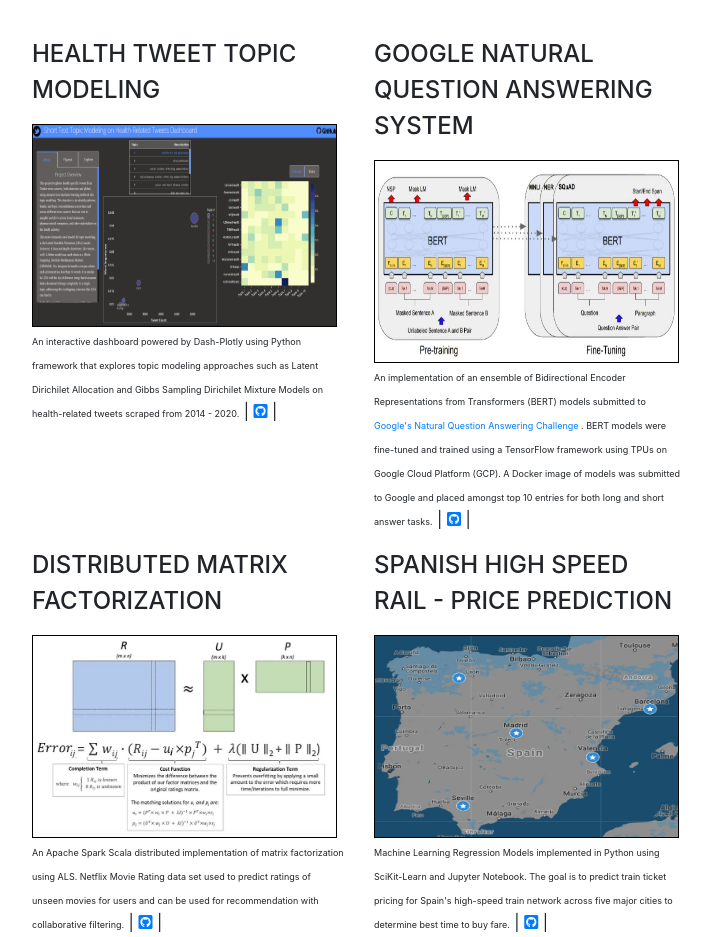
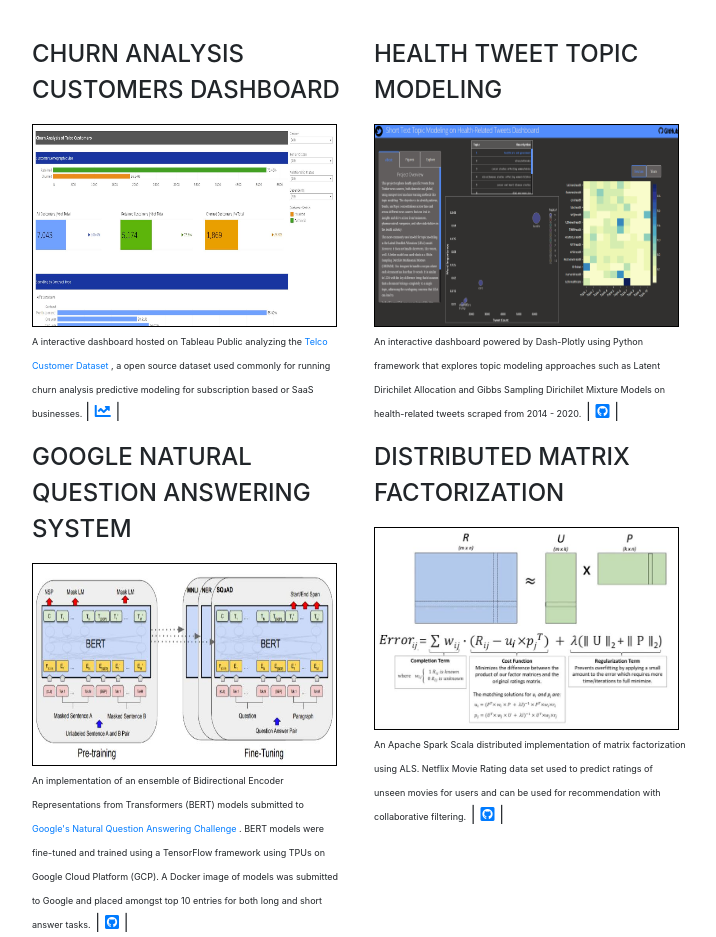
Before and after one commit to bicachu/portfolio, a website with bundled scripts: page index.html in a window 1280 px wide. Shown: the part 2500-3437 px from the top of the page, without its empty margins (303-1019 px from the left). Built offline with nearby package versions, Linux system fonts and the light colour scheme; a web font is replaced by a local one.

Commit message:
add tableau dashboard churn analysis project

```diff
--- a/index.html
+++ b/index.html
@@ -316,6 +316,23 @@
         <div class="container">
           <div class = "row">
             <div class="col-sm">
+              <div class="subheading mb-3">Churn Analysis Customers Dashboard</div>
+              <a href="https://public.tableau.com/profile/iancu.bica#!/vizhome/ChurnAnalysisofTelcoCustomers/CustomerDemographics">
+              <img class="img" src="img\churn-dashboard.JPG" alt="" width="305" height="203">
+              </a>
+              <p> <span style="font-size: xx-small; ">
+                A interactive dashboard hosted on Tableau Public analyzing the
+                 <a href = "https://www.kaggle.com/blastchar/telco-customer-churn">
+                    Telco Customer Dataset
+                  </a>, a open source dataset used commonly for running churn analysis predictive modeling for
+                subscription based or SaaS businesses.
+                </span>
+                |<a href="https://public.tableau.com/profile/iancu.bica#!/vizhome/ChurnAnalysisofTelcoCustomers/CustomerDemographics">
+                  <i class="fas fa-chart-line"></i>
+                </a>|
+              </p>
+            </div>
+          <div class="col-sm">
             <div class="subheading mb-3">Health Tweet Topic Modeling</div>
             <a href="https://health-tweets-topics.herokuapp.com/">
               <img class="img" src="img\sttm-dashboard-demo.gif" alt="" width="305" height="203">
@@ -329,6 +346,8 @@
               </a>|
             </p>
               </div>
+          </div>
+          <div class = "row">
             <div class="col-sm">
               <div class="subheading mb-3">Google Natural Question Answering System </div>
               <img class="img" src="img/bert_architecture.JPG" alt="" width="305" height="203">
@@ -344,8 +363,6 @@
                 </a>|
               </p>
             </div>
-          </div>
-          <div class = "row">
             <div class="col-sm">
               <div class="subheading mb-3">Distributed Matrix Factorization</div>
               <img class="img" src="img/matrix-factorization-diagram.jpg" alt="" width="305" height="203">
@@ -358,6 +375,8 @@
                 </a>|
               </p>
             </div>
+          </div>
+          <div class = "row">
             <div class="col-sm">
               <div class="subheading mb-3">Spanish High Speed Rail - Price Prediction</div>
               <img class="img" src="img/spain-renfe-cities.jpg" alt="" width="305" height="203">
@@ -370,8 +389,6 @@
                 </a>|
               </p>
             </div>
-          </div>
-          <div class = "row">
             <div class="col-sm">
               <div class="subheading mb-3">Page Rank Distributed Algorithm</div>
               <img class="img" src="img/page-rank.jpg" alt="" width="305" height="203">
@@ -383,8 +400,6 @@
                   <i class="fab fa-github-square"></i>
                 </a>|
               </p>
-            </div>
-            <div class="col-sm">
             </div>
           </div>
         </div>
```
Also changed, not shown: img/churn-dashboard.JPG (added). Lines whose indentation alone changed are shown as unchanged.
